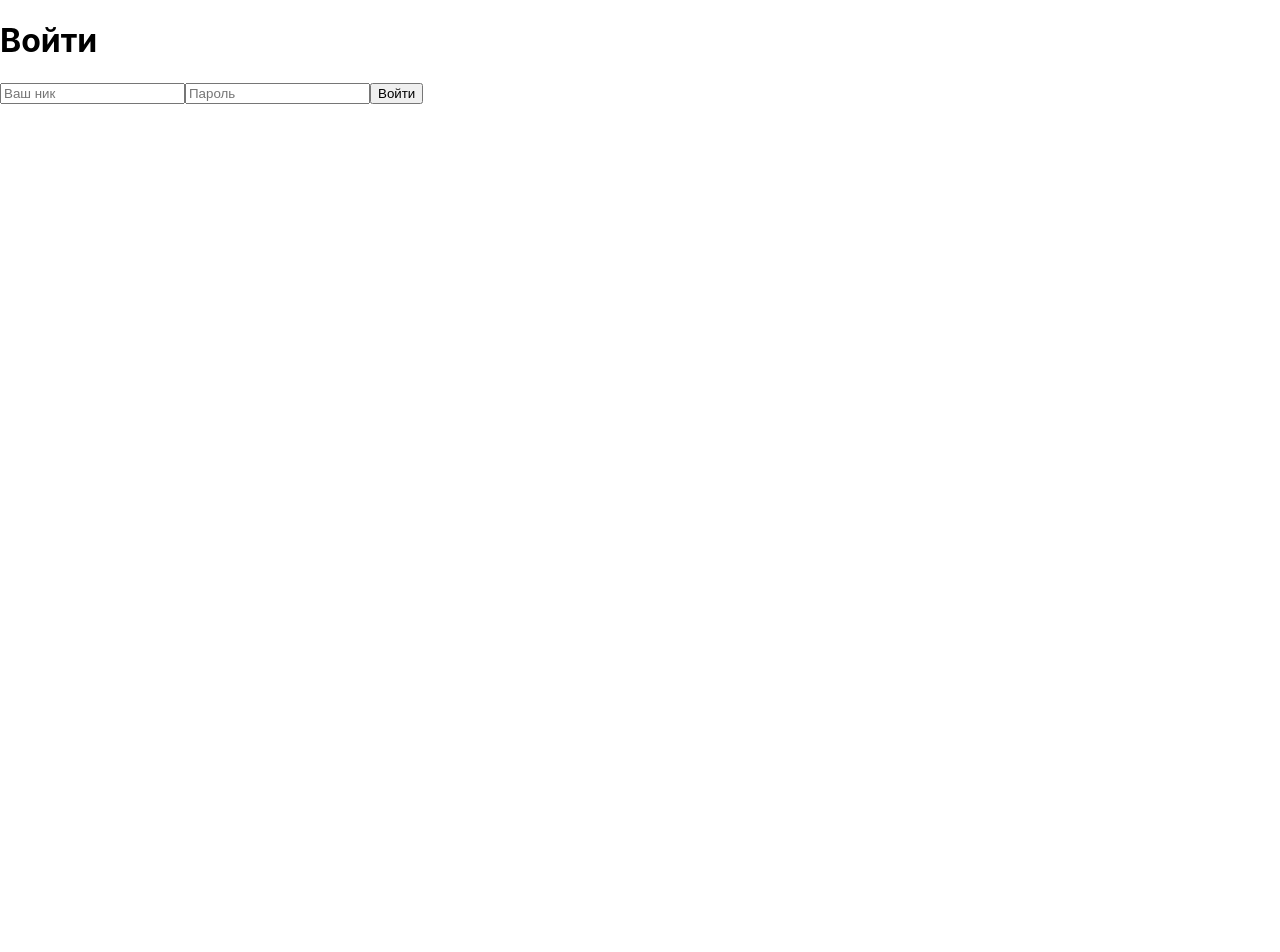
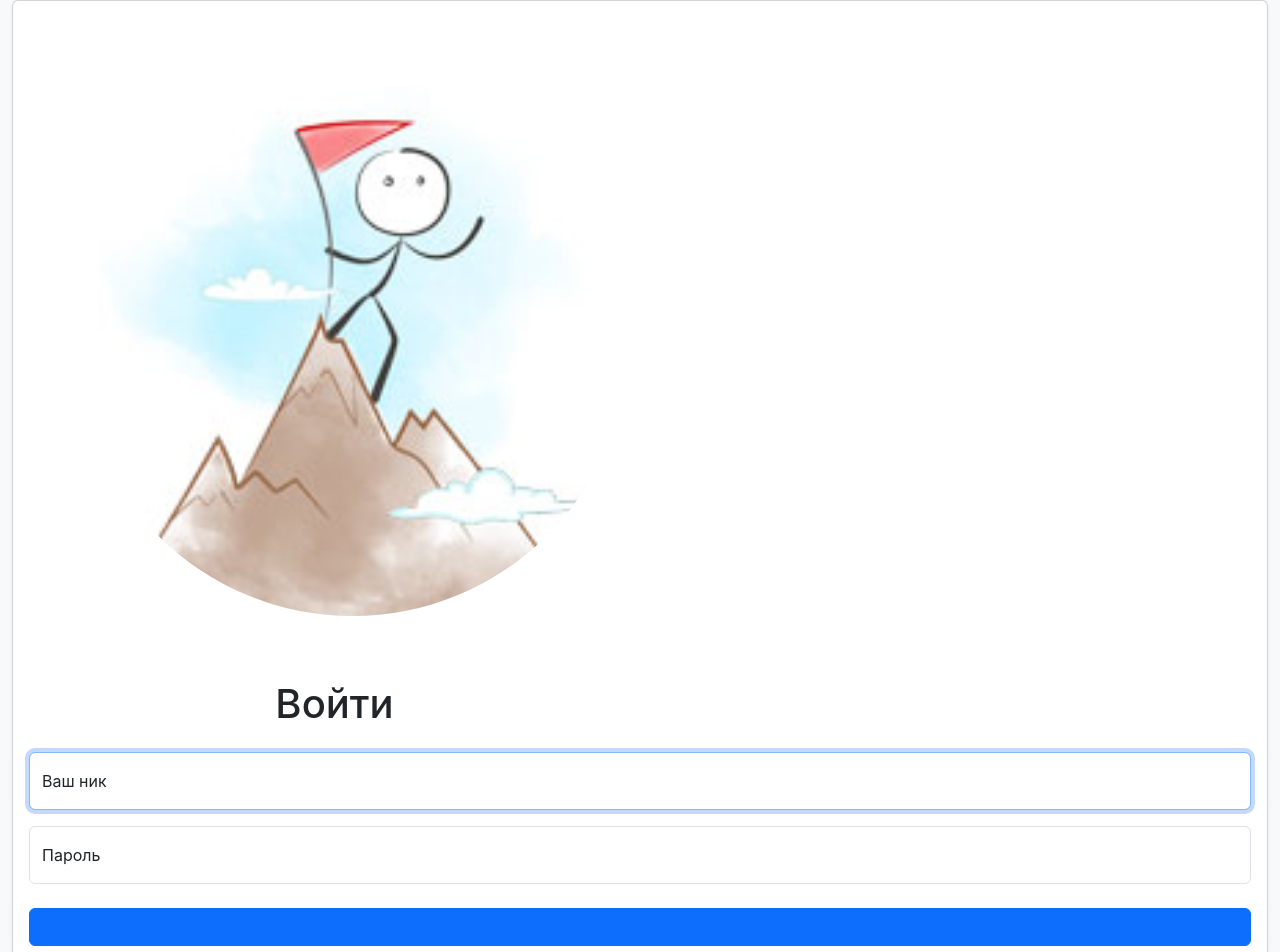
Before and after one commit to TeonaGZ/Hexlet-chat, a React (Create React App) app in the folder frontend/: page /login in a window 1280 px wide. Shown: the top 952 px of the page. Before the commit the page ends 800 px from the top, so only its background shows below. Built offline with nearby package versions, Linux system fonts and the light colour scheme.

Commit message:
Added login process

```diff
--- a/frontend/package.json
+++ b/frontend/package.json
@@ -2,15 +2,18 @@
   "name": "frontend",
   "version": "0.1.0",
   "private": true,
-  "proxy": "http://localhost:5001",
+  "proxy": "http://127.0.0.1:5001",
   "main": "src/index.jsx",
   "type": "module",
   "engines": {
     "node": "19.8.1"
   },
   "dependencies": {
+    "axios": "^1.6.2",
+    "bootstrap": "^5.3.2",
     "formik": "^2.4.5",
     "react": "^18.2.0",
+    "react-bootstrap": "^2.9.1",
     "react-dom": "^18.2.0",
     "react-router-dom": "^6.19.0",
     "react-scripts": "5.0.1",
--- a/frontend/public/index.html
+++ b/frontend/public/index.html
@@ -9,20 +9,9 @@
       name="description"
       content="Web site created using create-react-app"
     />
-    <title>React App</title>
+    <title>Chat</title>
   </head>
-  <body>
-    <noscript>You need to enable JavaScript to run this app.</noscript>
-    <div id="root"></div>
-    <!--
-      This HTML file is a template.
-      If you open it directly in the browser, you will see an empty page.
-
-      You can add webfonts, meta tags, or analytics to this file.
-      The build step will place the bundled scripts into the <body> tag.
-
-      To begin the development, run `npm start` or `yarn start`.
-      To create a production bundle, use `npm run build` or `yarn build`.
-    -->
+  <body class="h-100 bg-light">
+    <div id="root" class="h-100"></div>
   </body>
 </html>
--- a/frontend/src/App.css
+++ /dev/null
@@ -1,38 +0,0 @@
-.App {
-  text-align: center;
-}
-
-.App-logo {
-  height: 40vmin;
-  pointer-events: none;
-}
-
-@media (prefers-reduced-motion: no-preference) {
-  .App-logo {
-    animation: App-logo-spin infinite 20s linear;
-  }
-}
-
-.App-header {
-  background-color: #282c34;
-  min-height: 100vh;
-  display: flex;
-  flex-direction: column;
-  align-items: center;
-  justify-content: center;
-  font-size: calc(10px + 2vmin);
-  color: white;
-}
-
-.App-link {
-  color: #61dafb;
-}
-
-@keyframes App-logo-spin {
-  from {
-    transform: rotate(0deg);
-  }
-  to {
-    transform: rotate(360deg);
-  }
-}
--- a/frontend/src/App.jsx
+++ b/frontend/src/App.jsx
@@ -1,20 +1,41 @@
-import './App.css';
 import { BrowserRouter, Routes, Route } from 'react-router-dom';
-import Root from './components/Root.js';
+import { useState, useMemo } from 'react';
+import AuthContext from './context/authContext.jsx';
+import RootPage from './components/RootPage.js';
 import LoginForm from './components/LoginForm.js';
 import PageNotFound from './components/PageNotFound.js';
 
+const AuthProvider = ({ children }) => {
+  const [loggedIn, setLoggedIn] = useState(false);
+
+  const logIn = () => setLoggedIn(true);
+  const logOut = () => {
+    localStorage.removeItem('userId');
+    setLoggedIn(false);
+  };
+
+  const valuesOfProvider = useMemo(() => ({ loggedIn, logIn, logOut }), [loggedIn]);
+
+  return (
+    <AuthContext.Provider value={valuesOfProvider}>
+      {children}
+    </AuthContext.Provider>
+  );
+};
+
 const App = () => (
+  <AuthProvider>
     <BrowserRouter>
       <div>
         <nav />
         <Routes>
-        <Route path="/" element={<Root />} />
+          <Route path="/" element={<RootPage />} />
           <Route path="/login" element={<LoginForm />} />
           <Route path="*" element={<PageNotFound />} />
         </Routes>
       </div>
     </BrowserRouter>
+  </AuthProvider>
 );
 
 export default App;
--- a/frontend/src/components/LoginForm.js
+++ b/frontend/src/components/LoginForm.js
@@ -1,35 +1,123 @@
-import React from 'react';
-import { Formik, Form, Field } from 'formik';
+import React, { useState, useEffect, useRef } from 'react';
+import { Link, useNavigate } from 'react-router-dom';
+import {
+  Container,
+  Row,
+  Col,
+  Card,
+  Form,
+  Button,
+} from 'react-bootstrap';
+import { useFormik } from 'formik';
+import axios from 'axios';
+import useAuth from '../utils/useAuth.jsx';
 import formSchema from '../utils/validator.js';
+import routes from '../routes.js';
 
-const LoginForm = () => (
-  <div>
-    <h1>Войти</h1>
-    <Formik
-      initialValues={{
+const LoginForm = () => {
+  const auth = useAuth();
+  const navigate = useNavigate();
+  const inputRef = useRef(null);
+  const [authFailed, setAuthFailed] = useState(false);
+  useEffect(() => {
+    inputRef.current.focus();
+  }, []);
+
+  const formik = useFormik({
+    initialValues: {
       username: '',
       password: '',
-      }}
-      validationSchema={formSchema}
-      // onSubmit={ (values) => {
-      //   console.log(values);
-      // }}
+    },
+    validationSchema: formSchema,
+    onSubmit: async (values) => {
+      setAuthFailed(false);
+
+      try {
+        console.log('111');
+        const res = await axios.post(routes.loginPath(), values);
+        auth.logIn();
+        localStorage.setItem('userId', JSON.stringify(res.data));
+        navigate('/');
+      } catch (err) {
+        formik.setSubmitting(false);
+        if (err.isAxiosError && err.response.status === 401) {
+          setAuthFailed(true);
+          inputRef.current.focus();
+          return;
+        }
+        throw err;
+      }
+    },
+  });
+
+  return (
+    <Container fluid className="h-100">
+      <Row className="justify-content-center align-content-center h-100">
+        <Col className="col-12 col-md8 col-xxl-6">
+          <Card className="shadow-sm">
+            <Card.Body>
+              <Row className="p-5">
+                <Col className="col-12, col-md-6 d-flex align-items-center justify-content-center">
+                  <Card.Img src="./images/mountain.jpeg" className="rounded-circle" alt="Войти" />
+                </Col>
+              </Row>
+              <fieldset disabled={formik.isSubmitting}>
+                <Form onSubmit={formik.handleSubmit}>
+                  <Col className="col-12 col-md-6 mt-3 mt-mb-0">
+                    <h1 className="text-center mb-4">Войти</h1>
+                  </Col>
+                  <Form.Group className="form-floating mb-3">
+                    <Form.Label htmlFor="username">Ваш ник</Form.Label>
+                    <Form.Control
+                      name="username"
+                      type="text"
+                      autoComplete="username"
+                      id="username"
+                      placeholder="Ваш ник"
+                      required
+                      onChange={formik.handleChange}
+                      value={formik.values.username}
+                      isInvalid={authFailed}
+                      ref={inputRef}
+                    />
+                  </Form.Group>
+                  <Form.Group className="form-floating mb-4">
+                    <Form.Label htmlFor="password">Пароль</Form.Label>
+                    <Form.Control
+                      name="password"
+                      type="password"
+                      autoComplete="current-password"
+                      id="password"
+                      placeholder="Пароль"
+                      required
+                      onChange={formik.handleChange}
+                      value={formik.values.password}
+                      isInvalid={authFailed}
+                    />
+                    <Form.Control.Feedback type="invalid">
+                      Неверные имя пользователя или пароль
+                    </Form.Control.Feedback>
+                  </Form.Group>
+                  <Button
+                    type="submit"
+                    className="w-100 mb-3 btn btn-outline-primary"
                   >
-      {({ errors, touched }) => (
-        <Form>
-          <Field name="username" placeholder="Ваш ник" />
-          {errors.username && touched.username ? (
-            <div>{errors.username}</div>
-          ) : null}
-          <Field name="password" placeholder="Пароль" />
-          {errors.password && touched.password ? (
-            <div>{errors.password}</div>
-          ) : null}
-          <button type="submit">Войти</button>
+                    Войти
+                  </Button>
                 </Form>
-      )}
-    </Formik>
+              </fieldset>
+            </Card.Body>
+            <Card.Footer className="p-4">
+              <div className="text-center">
+                <span>Нет аккаунта?</span>
+                <Link to="/signup">Регистрация</Link>
               </div>
+            </Card.Footer>
+          </Card>
+        </Col>
+      </Row>
+    </Container>
   );
+};
 
 export default LoginForm;
--- a/frontend/src/components/Root.js
+++ /dev/null
@@ -1,5 +0,0 @@
-import React from 'react';
-
-const Root = () => <h2>Root</h2>;
-
-export default Root;
--- /dev/null
+++ b/frontend/src/components/RootPage.js
@@ -0,0 +1,14 @@
+import React from 'react';
+import { Navigate } from 'react-router-dom';
+import useAuth from '../utils/useAuth.jsx';
+
+const RootPage = () => {
+  const { loggedIn } = useAuth();
+
+  if (!loggedIn) {
+    return <Navigate to="/login" replace />;
+  }
+  return <p>Chat</p>;
+};
+
+export default RootPage;
--- /dev/null
+++ b/frontend/src/context/authContext.jsx
@@ -0,0 +1,5 @@
+import { createContext } from 'react';
+
+const AuthContext = createContext({});
+
+export default AuthContext;
--- a/frontend/src/index.jsx
+++ b/frontend/src/index.jsx
@@ -1,7 +1,8 @@
 import React from 'react';
 import ReactDOM from 'react-dom/client';
+import 'bootstrap/dist/css/bootstrap.min.css';
 import './index.css';
-import App from './App';
+import App from './App.jsx';
 // import reportWebVitals from './reportWebVitals';
 
 const root = ReactDOM.createRoot(document.getElementById('root'));
--- /dev/null
+++ b/frontend/src/routes.js
@@ -0,0 +1,6 @@
+const apiPath = '/api/v1';
+
+export default {
+  loginPath: () => [apiPath, 'login'].join('/'),
+  dataPath: () => [apiPath, 'data'].join('/'),
+};
--- /dev/null
+++ b/frontend/src/utils/useAuth.jsx
@@ -0,0 +1,6 @@
+import { useContext } from 'react';
+import AuthContext from '../context/authContext.jsx';
+
+const useAuth = () => useContext(AuthContext);
+
+export default useAuth;
```
Also changed, not shown: frontend/public/images/mountain.jpeg (added), 1 other file (tests, documents, lock files or other folders). Lines whose indentation alone changed are shown as unchanged.
